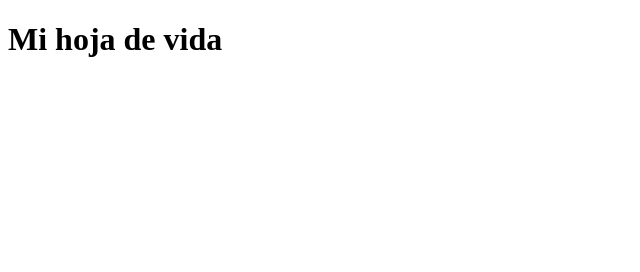
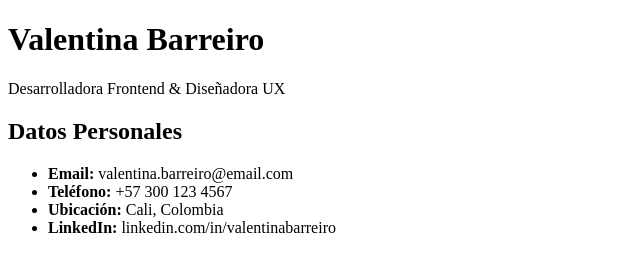
Before and after one commit to ashleybarreiro11/seguimiento9, a plain HTML site: page index.html in a window 1280 px wide. Shown: the whole page, without its empty margins (0-640 px from the left). Drawn offline with Linux system fonts and the light colour scheme.

Commit message:
Acabo de crear la sección de datos personales.

```diff
--- a/index.html
+++ b/index.html
@@ -6,6 +6,20 @@
     <title>Document</title>
 </head>
 <body>
-    <h1>Mi hoja de vida</h1>
+    <div class="container">
+    <header>
+      <h1>Valentina Barreiro</h1>
+      <p>Desarrolladora Frontend & Diseñadora UX</p>
+    </header>
+
+    <section>
+      <h2>Datos Personales</h2>
+      <ul>
+        <li><strong>Email:</strong> valentina.barreiro@email.com</li>
+        <li><strong>Teléfono:</strong> +57 300 123 4567</li>
+        <li><strong>Ubicación:</strong> Cali, Colombia</li>
+        <li><strong>LinkedIn:</strong> linkedin.com/in/valentinabarreiro</li>
+      </ul>
+    </section>
 </body>
 </html>
```
